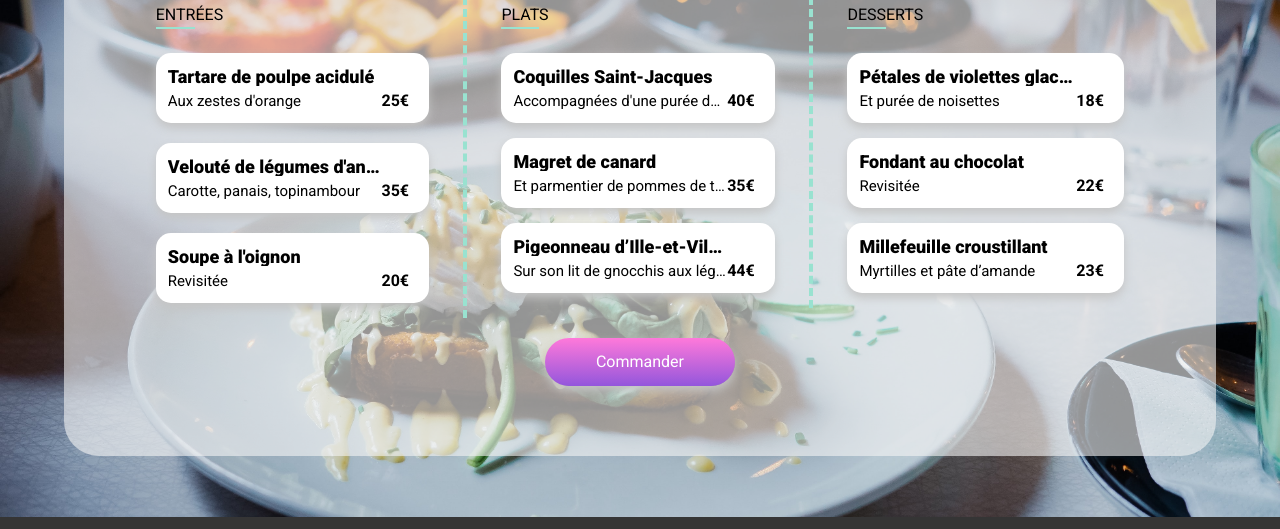
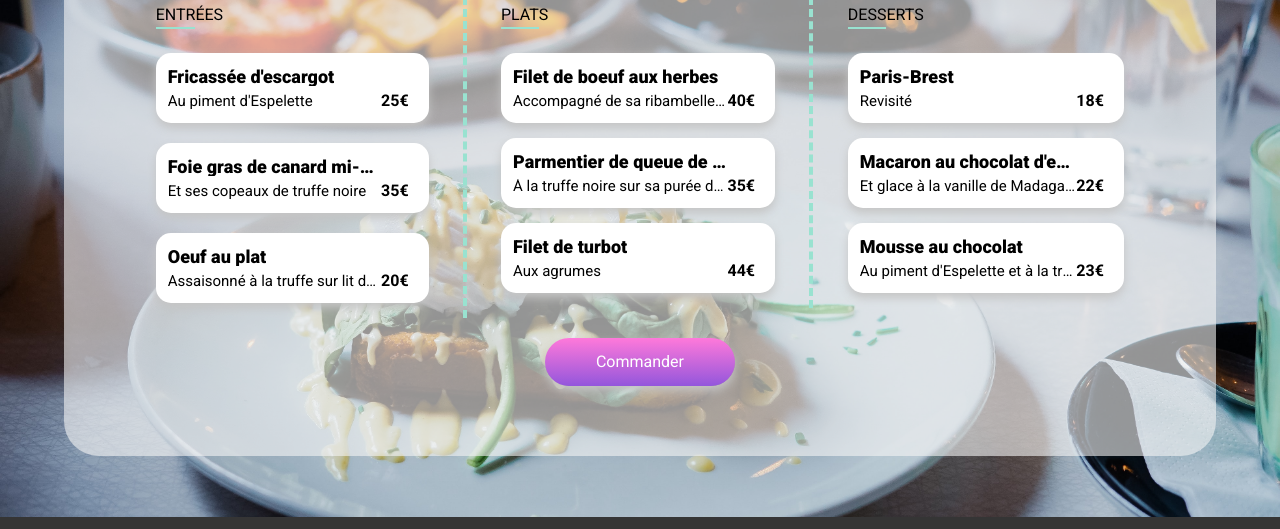
Before and after one commit to Baddou37/oc_ohmyfood, a website: page menu_la_palette_du_gout.html in a window 1280 px wide. Shown: the part 203-732 px from the top of the page. Drawn offline with Linux system fonts and the light colour scheme; a web font is replaced by a local one.

Commit message:
menus html

```diff
--- a/menu_la_palette_du_gout.html
+++ b/menu_la_palette_du_gout.html
@@ -22,7 +22,7 @@
             </div>
             <div class="menu">
                 <section class="restaurant-title">
-                    <h2 class="restaurant-title__name">À la française</h2>
+                    <h2 class="restaurant-title__name">La Palette du Goût</h2>
                     <i class="far fa-heart fa-xl"></i>
                 </section>
                 <div class="display_menu_destop">
@@ -31,8 +31,8 @@
                     <h3 class="categorie-repas__title"><span>ENTR</span>ÉES</h3>
                         <div class="element-repas">
                             <div class="element-repas__text">
-                                <h4 class="element-repas__title">Tartare de poulpe acidulé</h4>
-                                <p class="element-repas__small-title">Aux zestes d'orange</p>
+                                <h4 class="element-repas__title">Fricassée d'escargot</h4>
+                                <p class="element-repas__small-title">Au piment d'Espelette </p>
                             </div>
                             <h4 class="element-repas__prix">25€</h4>
                             <span class="element-repas__contenair-animation">
@@ -42,8 +42,8 @@
 
                         <div class="element-repas">
                             <div class="element-repas__text">
-                                <h4 class="element-repas__title">Velouté de légumes d'antan</h4>
-                                <p class="element-repas__small-title">Carotte, panais, topinambour</p>
+                                <h4 class="element-repas__title">Foie gras de canard mi-cuit</h4>
+                                <p class="element-repas__small-title">Et ses copeaux de truffe noire</p>
                             </div>
                             <h4 class="element-repas__prix">35€</h4>
                             <span class="element-repas__contenair-animation">
@@ -53,8 +53,8 @@
 
                         <div class="element-repas">
                             <div class="element-repas__text">
-                                <h4 class="element-repas__title">Soupe à l'oignon</h4>
-                                <p class="element-repas__small-title">Revisitée</p>
+                                <h4 class="element-repas__title">Oeuf au plat</h4>
+                                <p class="element-repas__small-title">Assaisonné à la truffe sur lit de caviar</p>
                             </div>
                             <h4 class="element-repas__prix">20€</h4>
                             <span class="element-repas__contenair-animation">
@@ -69,8 +69,8 @@
                     <div>
                         <div class="element-repas">
                             <div class="element-repas__text">
-                                <h4 class="element-repas__title">Coquilles Saint-Jacques</h4>
-                                <p class="element-repas__small-title">Accompagnées d'une purée de panais</p>
+                                <h4 class="element-repas__title">Filet de boeuf aux herbes</h4>
+                                <p class="element-repas__small-title">Accompagné de sa ribambelle de légumes</p>
                             </div>
                             <h4 class="element-repas__prix">40€</h4>
                             <span class="element-repas__contenair-animation">
@@ -80,8 +80,8 @@
 
                         <div class="element-repas">
                             <div class="element-repas__text">
-                                <h4 class="element-repas__title">Magret de canard</h4>
-                                <p class="element-repas__small-title">Et parmentier de pommes de terre</p>
+                                <h4 class="element-repas__title">Parmentier de queue de boeuf</h4>
+                                <p class="element-repas__small-title">À la truffe noire sur sa purée de panais</p>
                             </div>
                             <h4 class="element-repas__prix">35€</h4>
                             <span class="element-repas__contenair-animation">
@@ -91,8 +91,8 @@
 
                         <div class="element-repas">
                             <div class="element-repas__text">
-                                <h4 class="element-repas__title">Pigeonneau d’Ille-et-Vilaine</h4>
-                                <p class="element-repas__small-title">Sur son lit de gnocchis aux légumes</p>
+                                <h4 class="element-repas__title">Filet de turbot</h4>
+                                <p class="element-repas__small-title">Aux agrumes</p>
                             </div>
                             <h4 class="element-repas__prix">44€</h4>
                             <span class="element-repas__contenair-animation">
@@ -108,8 +108,8 @@
                     <div>
                         <div class="element-repas">
                             <div class="element-repas__text">
-                                <h4 class="element-repas__title">Pétales de violettes glacés</h4>
-                                <p class="element-repas__small-title">Et purée de noisettes</p>
+                                <h4 class="element-repas__title">Paris-Brest</h4>
+                                <p class="element-repas__small-title">Revisité</p>
                             </div>
                             <h4 class="element-repas__prix">18€</h4>
                             <span class="element-repas__contenair-animation">
@@ -119,8 +119,8 @@
 
                         <div class="element-repas">
                             <div class="element-repas__text">
-                                <h4 class="element-repas__title">Fondant au chocolat</h4>
-                                <p class="element-repas__small-title">Revisitée</p>
+                                <h4 class="element-repas__title">Macaron au chocolat d'exception</h4>
+                                <p class="element-repas__small-title">Et glace à la vanille de Madagascar</p>
                             </div>
                             <h4 class="element-repas__prix">22€</h4>
                             <span class="element-repas__contenair-animation">
@@ -130,8 +130,8 @@
 
                         <div class="element-repas">
                             <div class="element-repas__text">
-                                <h4 class="element-repas__title">Millefeuille croustillant</h4>
-                                <p class="element-repas__small-title">Myrtilles et pâte d’amande</p>
+                                <h4 class="element-repas__title">Mousse au chocolat</h4>
+                                <p class="element-repas__small-title">Au piment d'Espelette et à la truffe noire</p>
                             </div>
                             <h4 class="element-repas__prix">23€</h4>
                             <span class="element-repas__contenair-animation">
```
Also changed, not shown: menu_le_delice_des_sens.html (+18 -18 lines).
